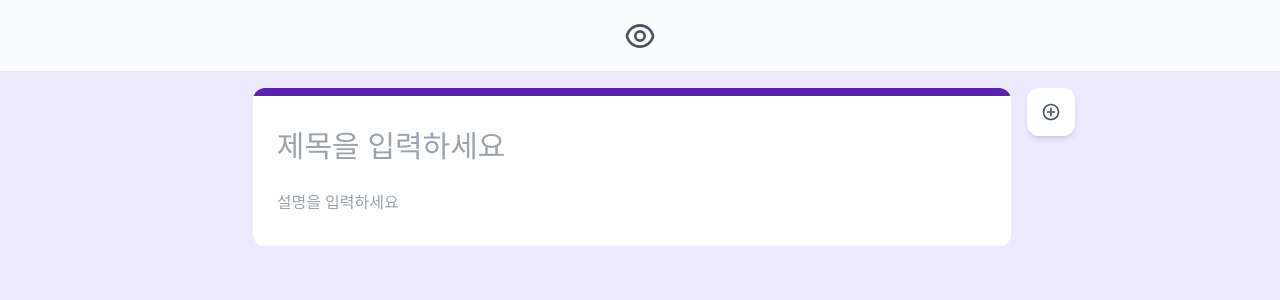
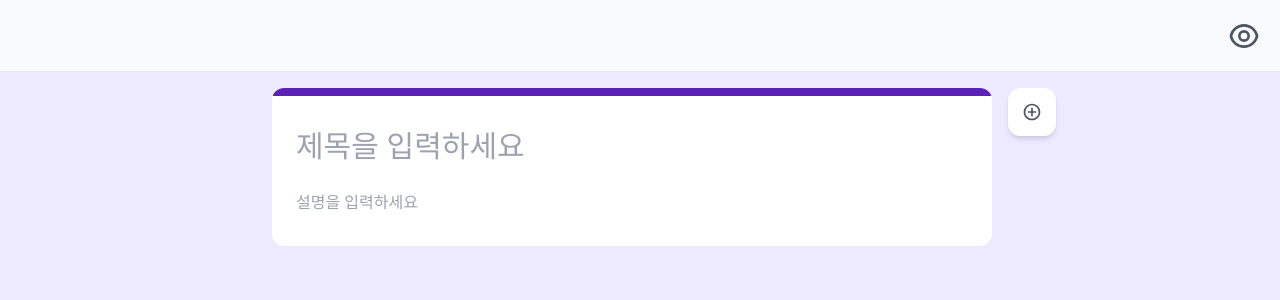
Before and after one commit to bh2980/googleFormClone, a React (Vite) app: page / in a window 1280 px wide. Shown: the top 300 px of the page. Built offline with nearby package versions, Linux system fonts and the light colour scheme.

Commit message:
design: 눈 버튼 오른쪽으로 이동

```diff
--- a/src/App.tsx
+++ b/src/App.tsx
@@ -47,14 +47,14 @@ function App() {
 
   return (
     <div className="flex flex-col">
-      <div className="w-full h-[72px] flex shadow-2xl border-b-gray-200 border-b-[1px] justify-center items-center bg-gray-50">
+      <div className="w-full h-[72px] flex justify-end shadow-2xl border-b-gray-200 border-b-[1px] p-2 items-center bg-gray-50">
         <IconButton>
           <RiEyeLine className="w-[32px] h-[32px] text-gray-600" />
         </IconButton>
       </div>
       <div className="flex w-full min-h-screen py-4 bg-violet-100">
         <div className="flex-1"></div>
-        <form className="flex flex-[3] gap-4 flex-col">
+        <form className="flex flex-[2] gap-4 flex-col">
           <TitleBlock isEditing={editBlockID === "title"} />
           <DnDList className="flex flex-col gap-4">
             {questionIDList.map((qID, idx) => (
```
